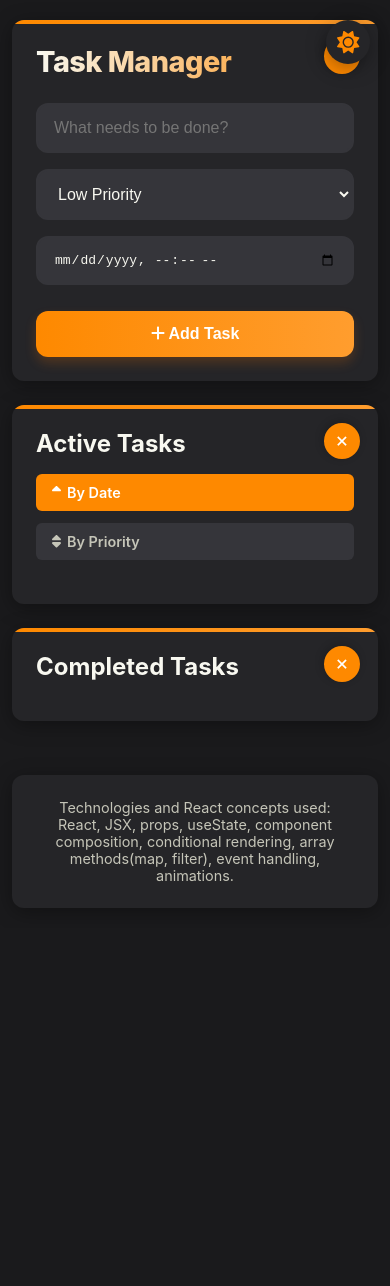
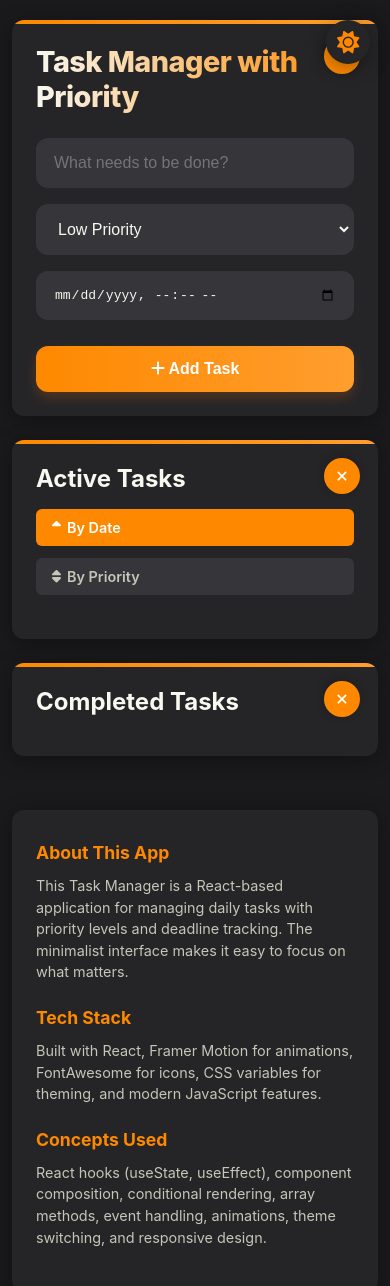
Before and after one commit to netherhouse/Task-List-d, a React app: page / in a window 390 px wide. Shown: the top 1286 px of the page. Before the commit the page ends 928 px from the top, so only its background shows below. Built offline with nearby package versions, Linux system fonts and the light colour scheme; the HTML template or start-up script is replaced by a standard one.

Commit message:
Enhance footer layout and content; implement responsive design and animations for improved user experience

```diff
--- a/src/App.jsx
+++ b/src/App.jsx
@@ -160,14 +160,43 @@ function CompletedTaskList({ completedTasks, deleteTask }) {
 }
 
 function Footer() {
+  const currentYear = new Date().getFullYear();
+
   return (
-    <footer className="footer">
-      <p>
-        Technologies and React concepts used: React, JSX, props, useState,
-        component composition, conditional rendering, array methods(map,
-        filter), event handling, animations.
-      </p>
-    </footer>
+    <motion.footer
+      className="footer"
+      initial={{ opacity: 0 }}
+      animate={{ opacity: 1 }}
+      transition={{ delay: 0.5 }}
+    >
+      <div className="footer-content">
+        <div className="footer-section">
+          <h3>About This App</h3>
+          <p>
+            This Task Manager is a React-based application for managing daily
+            tasks with priority levels and deadline tracking. The minimalist
+            interface makes it easy to focus on what matters.
+          </p>
+        </div>
+
+        <div className="footer-section">
+          <h3>Tech Stack</h3>
+          <p>
+            Built with React, Framer Motion for animations, FontAwesome for
+            icons, CSS variables for theming, and modern JavaScript features.
+          </p>
+        </div>
+
+        <div className="footer-section">
+          <h3>Concepts Used</h3>
+          <p>
+            React hooks (useState, useEffect), component composition,
+            conditional rendering, array methods, event handling, animations,
+            theme switching, and responsive design.
+          </p>
+        </div>
+      </div>
+    </motion.footer>
   );
 }
 
@@ -276,7 +305,7 @@ function App() {
         animate={{ opacity: 1, y: 0 }}
         transition={{ duration: 0.4 }}
       >
-        <h1>Task Manager</h1>
+        <h1>Task Manager with Priority</h1>
         <button
           className={`close-button ${openSection.taskList ? "open" : ""}`}
           onClick={() => toggleSection("taskList")}
--- a/src/index.css
+++ b/src/index.css
@@ -312,14 +312,48 @@ h2 {
 
 /* Footer styles */
 .footer {
-  text-align: center;
   margin-top: 30px;
-  padding: 24px;
+  padding: 32px 24px 20px;
   background-color: var(--bg-card);
   border-radius: var(--border-radius);
-  font-size: 0.9em;
   color: var(--text-secondary);
   box-shadow: var(--shadow);
+}
+
+.footer-content {
+  display: grid;
+  grid-template-columns: repeat(auto-fill, minmax(200px, 1fr));
+  gap: 24px;
+  margin-bottom: 24px;
+}
+
+.footer-section h3 {
+  font-size: 1.1rem;
+  margin-bottom: 12px;
+  color: var(--accent);
+}
+
+.footer-section p {
+  font-size: 0.9rem;
+  line-height: 1.5;
+}
+
+.footer-bottom {
+  padding-top: 20px;
+  border-top: 1px solid var(--bg-input);
+  text-align: center;
+  font-size: 0.85rem;
+}
+
+.heart {
+  color: var(--danger);
+  font-size: 1.1rem;
+}
+
+@media (max-width: 700px) {
+  .footer-content {
+    grid-template-columns: 1fr;
+  }
 }
 
 /* Theme toggle button */
```
Also changed, not shown: public/result.png (deleted).
